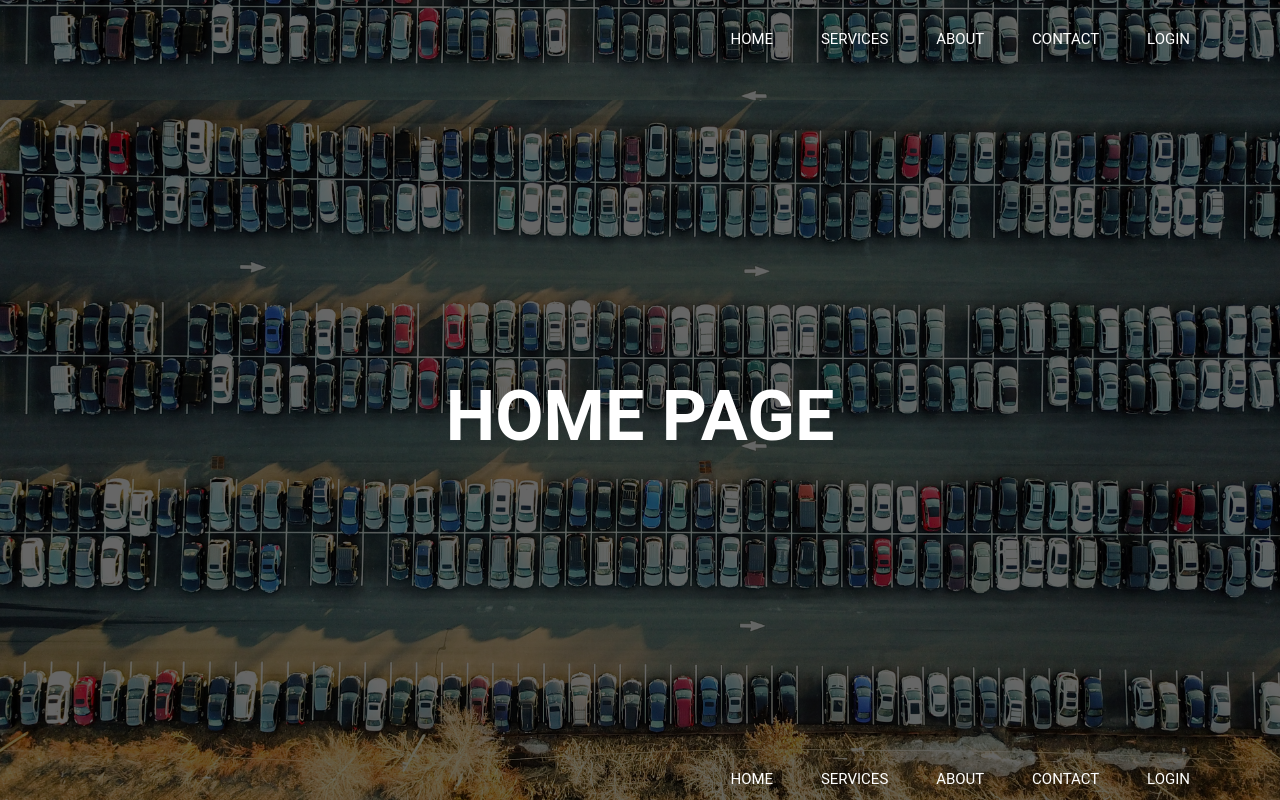
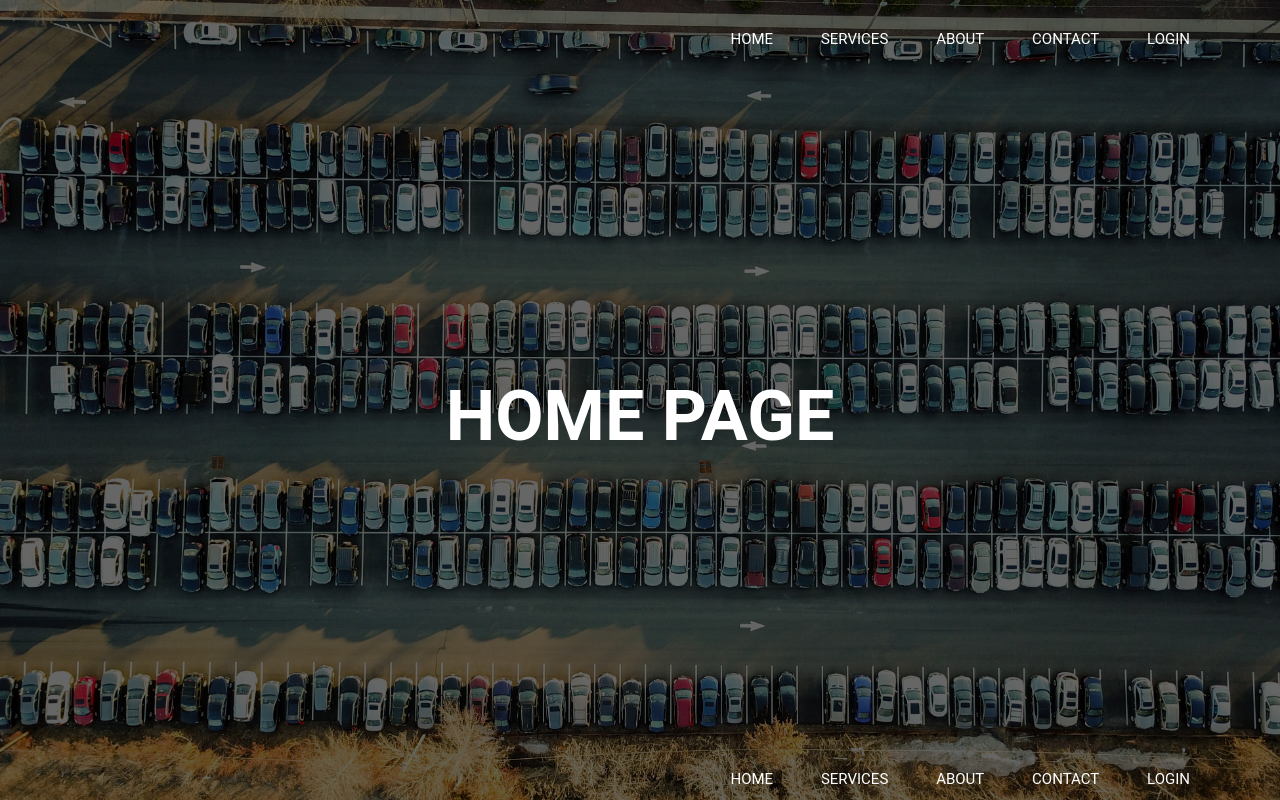
Before and after one commit to AYasinAkalin/ParkingLotManagement, a Flask app: page / in a window 1280 px wide. Run offline with Flask 2, Linux system fonts and the light colour scheme; some libraries are stand-ins or nearby versions.

Commit message:
Update style.css -- Change background usage

```diff
--- a/src/static/css/style.css
+++ b/src/static/css/style.css
@@ -17,10 +17,7 @@
 
 header
 {
-    background-image:linear-gradient(rgba(0,0,0,0.6), rgba(0,0,0,0.6)), url(../img/parking-lot.jpg);
     height: var(--header-height);
-    background-size: cover;
-    background-position: center;
 }
 
 footer
@@ -82,7 +79,6 @@ footer
 
 body
 {
-    background-image:linear-gradient(rgba(0,0,0,0.6), rgba(0,0,0,0.6)), url(../img/parking-lot.jpg);
     font-family: monospace;
     height: 100vh;
 
@@ -91,6 +87,11 @@ body
     display: flex;
     min-height: 100vh;
     flex-direction: column;
+}
+
+body.background
+{
+    background-image:linear-gradient(rgba(0,0,0,0.6), rgba(0,0,0,0.6)), url(../img/parking-lot.jpg);
     background-position: center;
     background-size: cover;
 }
--- a/src/templates/base.html
+++ b/src/templates/base.html
@@ -8,7 +8,7 @@
   {% endif %}
   <link href="{{ url_for('static', filename='css/style.css') }}" rel="stylesheet" type="text/css">
 </head>
-<body>
+<body class="background">
   {% include "header.html" %}
   <div class="main-content">
     {% block content%}{% endblock %}
```
